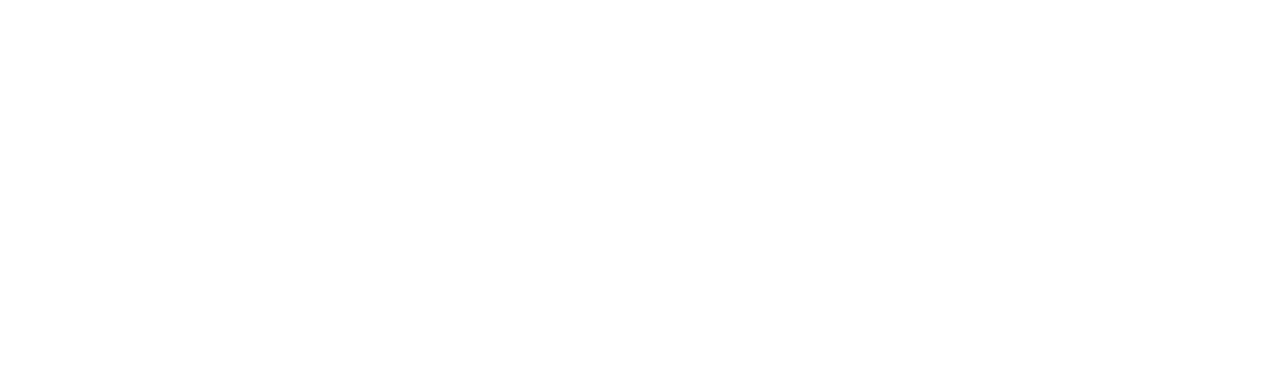
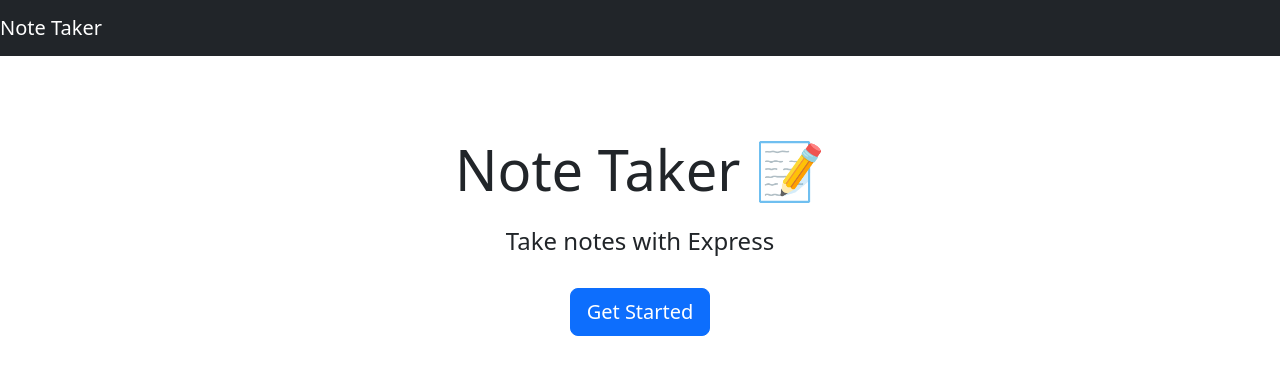
Before and after one commit to capriciouscalzone/noteTaker, a website: page public/index.html in a window 1280 px wide. Drawn offline with nearby package versions, Linux system fonts and the light colour scheme.

Commit message:
finished up index.html file with a container

```diff
--- a/public/index.html
+++ b/public/index.html
@@ -8,6 +8,17 @@
 <link href="https://cdn.jsdelivr.net/npm/bootstrap@5.2.3/dist/css/bootstrap.min.css" rel="stylesheet" integrity="sha384-rbsA2VBKQhggwzxH7pPCaAqO46MgnOM80zW1RWuH61DGLwZJEdK2Kadq2F9CUG65" crossorigin="anonymous">
 </head>
 <body>
+    <nav class="navbar navbar-dark bg-dark">
+        <a class="navbar-brand" href="/">Note Taker</a>
+    </nav>
+    <div class="container">
+        <div style="margin-top: 80px;" class="jumbotron text-center">
+        <h1 class="display-4">Note Taker <span role="img" aria-label="Memo">📝</span></h1>
+        <h4 class="mt-4">Take notes with Express</h4>
+        <a class="btn btn-primary btn-lg mt-4" href="/notes" role="button">Get Started</a>
+
+    </div>
+    </div>
 
 
 
```
